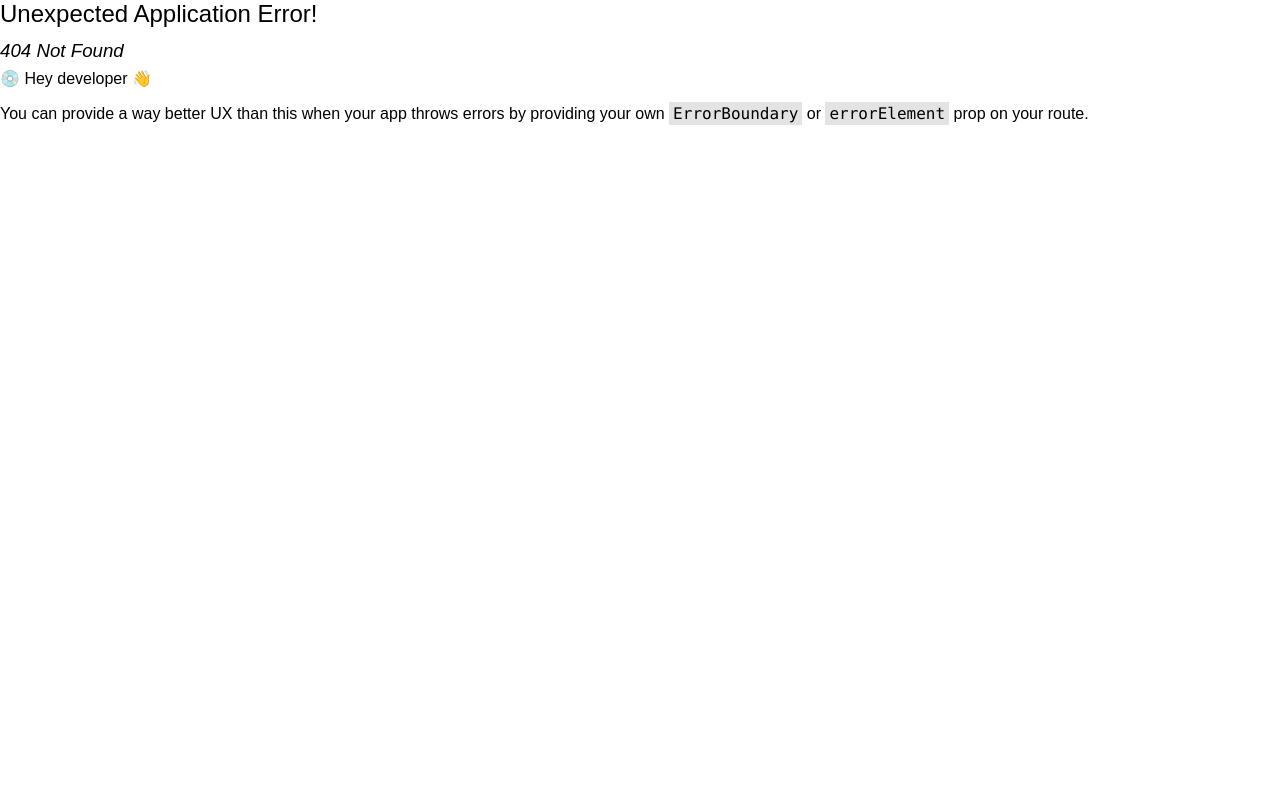
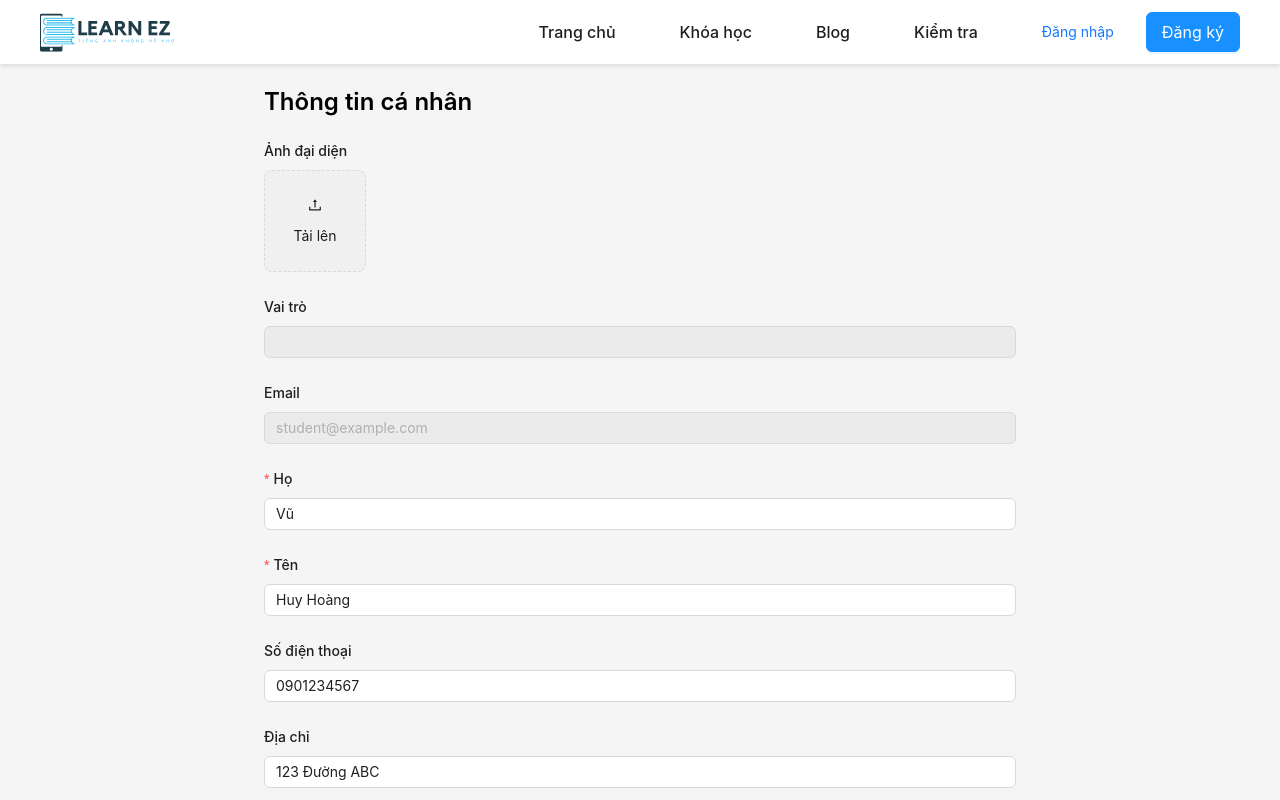
Before and after one commit to to-ten-hoang/LearnEZ-FE, a React (Vite) app: page /profile in a window 1280 px wide. Before the commit this address had no page. Shown: the top 800 px of the page. Built offline with nearby package versions, Linux system fonts and the light colour scheme.

Commit message:
Dựng giao diện tính năng: (chưa tích hợp API) + Noti + Profile

```diff
--- /dev/null
+++ b/src/components/common/NotificationIcon/NotificationIcon.css
@@ -0,0 +1,9 @@
+.notification-icon {
+  font-size: 20px;
+  /* color: #1890ff; */
+  cursor: pointer;
+}
+
+.notification-icon:hover {
+  color: #40a9ff;
+}
--- /dev/null
+++ b/src/components/common/NotificationIcon/NotificationIcon.tsx
@@ -0,0 +1,18 @@
+import {Badge} from 'antd'
+import {BellOutlined} from '@ant-design/icons'
+import './NotificationIcon.css'
+
+const NotificationIcon
+ = () => {
+  return (
+    <div>
+        <Badge count={5}>
+            <BellOutlined className="notification-icon" />
+        </Badge>
+    </div>
+  )
+}
+
+
+
+export default NotificationIcon
--- /dev/null
+++ b/src/components/common/ProfileForm/ProfileForm.css
@@ -0,0 +1,13 @@
+.ant-upload-picture-card {
+  width: 100px;
+  height: 100px;
+}
+
+.ant-form-item-label > label {
+  font-weight: 500;
+}
+
+.ant-btn-primary {
+  height: 40px;
+  font-size: 16px;
+}
--- /dev/null
+++ b/src/components/common/ProfileForm/ProfileForm.tsx
@@ -0,0 +1,93 @@
+import { useState } from 'react';
+import { Form, Input, Button, Upload, Select, DatePicker } from 'antd';
+import { UploadOutlined } from '@ant-design/icons';
+import './ProfileForm.css';
+
+const { Option } = Select;
+
+const EGender = {
+  MALE: 'Nam',
+  FEMALE: 'Nữ',
+  OTHER: 'Khác',
+} as const;
+
+const ProfileForm = () => {
+  const [form] = Form.useForm();
+  const [avatarUrl, setAvatarUrl] = useState<string | null>(null);
+
+  const handleFinish = (values: any) => {
+    console.log('Form values:', values);
+    // Logic lưu dữ liệu (sẽ tích hợp API sau)
+  };
+
+  const handleUpload = (file: any) => {
+    const url = URL.createObjectURL(file.file.originFileObj);
+    setAvatarUrl(url);
+    return false; // Ngăn upload thực tế
+  };
+
+  return (
+    <Form form={form} layout="vertical" onFinish={handleFinish} initialValues={{
+      email: 'student@example.com',
+      firstName: 'Vũ',
+      lastName: 'Huy Hoàng',
+      phone: '0901234567',
+      address: '123 Đường ABC',
+      dob: null,
+      gender: EGender.MALE,
+    }}>
+      <Form.Item label="Ảnh đại diện">
+        <Upload
+          name="avatar"
+          listType="picture-card"
+          showUploadList={false}
+          customRequest={handleUpload}
+        >
+          {avatarUrl ? (
+            <img src={avatarUrl} alt="Avatar" style={{ width: '100%' }} />
+          ) : (
+            <div>
+              <UploadOutlined />
+              <div style={{ marginTop: 8 }}>Tải lên</div>
+            </div>
+          )}
+        </Upload>
+      </Form.Item>
+      <Form.Item label="Vai trò" name="role">
+        <Input value="Học sinh: Vũ Huy Hoàng" disabled />
+      </Form.Item>
+      <Form.Item label="Email" name="email">
+        <Input disabled />
+      </Form.Item>
+      <Form.Item label="Họ" name="firstName" rules={[{ required: true, message: 'Vui lòng nhập họ!' }]}>
+        <Input />
+      </Form.Item>
+      <Form.Item label="Tên" name="lastName" rules={[{ required: true, message: 'Vui lòng nhập tên!' }]}>
+        <Input />
+      </Form.Item>
+      <Form.Item label="Số điện thoại" name="phone">
+        <Input />
+      </Form.Item>
+      <Form.Item label="Địa chỉ" name="address">
+        <Input />
+      </Form.Item>
+      <Form.Item label="Ngày sinh" name="dob">
+        <DatePicker style={{ width: '100%' }} />
+      </Form.Item>
+      <Form.Item label="Giới tính" name="gender">
+        <Select>
+          <Option value={EGender.MALE}>{EGender.MALE}</Option>
+          <Option value={EGender.FEMALE}>{EGender.FEMALE}</Option>
+          <Option value={EGender.OTHER}>{EGender.OTHER}</Option>
+        </Select>
+      </Form.Item>
+      <Form.Item>
+        <Button type="primary" htmlType="submit" block>
+          Lưu thay đổi
+        </Button>
+      </Form.Item>
+    </Form>
+  );
+};
+
+export default ProfileForm;
--- /dev/null
+++ b/src/components/common/UserProfileDropdown/UserProfileDropDown.tsx
@@ -0,0 +1,47 @@
+import { useState } from 'react';
+import { UserOutlined, LogoutOutlined, BookOutlined } from '@ant-design/icons';
+import { Dropdown, type MenuProps} from 'antd';
+import { Link, useNavigate } from 'react-router-dom';
+import useAuthStore from '../../../store/authStore';
+import './UserProfileDropdown.css';
+
+const UserProfileDropdown = () => {
+  const { user, logout } = useAuthStore();
+  const navigate = useNavigate();
+  const [isOpen, setIsOpen] = useState(false);
+
+  const items: MenuProps['items'] = [
+    {
+      key: 'profile',
+      icon: <UserOutlined />,
+      label: <Link to="/profile">Thông tin cá nhân</Link>,
+    },
+    {
+      key: 'courses',
+      icon: <BookOutlined />,
+      label: <Link to={`/${user?.role}/dashboard`}>Khóa học của tôi</Link>,
+    },
+    {
+      key: 'logout',
+      icon: <LogoutOutlined />,
+      label: 'Đăng xuất',
+      onClick: () => {
+        logout();
+        navigate('/');
+      },
+    },
+  ];
+
+  return (
+    <Dropdown
+      menu={{ items }}
+      trigger={['hover']}
+      open={isOpen}
+      onOpenChange={(open) => setIsOpen(open)}
+    >
+      <UserOutlined className="user-icon" />
+    </Dropdown>
+  );
+};
+
+export default UserProfileDropdown;
--- /dev/null
+++ b/src/components/common/UserProfileDropdown/UserProfileDropdown.css
@@ -0,0 +1,18 @@
+.user-icon {
+  font-size: 20px;
+  /* color: #1890ff; */
+  cursor: pointer;
+}
+
+.user-icon:hover {
+  color: #40a9ff;
+}
+
+.ant-dropdown-menu-item {
+  font-size: 16px;
+  padding: 8px 16px;
+}
+
+.ant-dropdown-menu-item:hover {
+  background-color: #f0f0f0;
+}
--- a/src/layouts/MainLayout/MainLayout.css
+++ b/src/layouts/MainLayout/MainLayout.css
@@ -24,9 +24,9 @@
   align-items: center;
 }
 
-.logo-link{
-    display: flex;
-    align-items: center;
+.logo-link {
+  display: flex;
+  align-items: center;
 }
 
 .logo-img {
@@ -42,18 +42,19 @@
 
 .main-menu {
   border-bottom: none !important;
-  line-height: 64px; /* Chiều cao của header Ant Design mặc định */
+  line-height: 64px;
 }
 
 .main-menu .ant-menu-item {
   font-size: 16px;
   font-weight: 500;
-  margin: 0 16px; /* Khoảng cách giữa các mục */
+  margin: 0 16px;
 }
 
 .auth-buttons {
   display: flex;
-  gap: 8px;
+  gap: 16px;
+  align-items: center;
 }
 
 @media (max-width: 768px) {
--- a/src/layouts/MainLayout/MainLayout.tsx
+++ b/src/layouts/MainLayout/MainLayout.tsx
@@ -1,20 +1,20 @@
 import { useState } from 'react';
-import { Link, Outlet, useNavigate } from 'react-router-dom';
+import { Link, Outlet } from 'react-router-dom';
 import { Menu, Button, Layout } from 'antd';
 import useAuthStore from '../../store/authStore';
-import { logout as logoutService } from '../../services/authService';
 import logo from '../../assets/logo.svg';
 import LoginModal from '../../components/common/LoginModal/LoginModal';
 import RegisterModal from '../../components/common/RegisterModal/RegisterModal';
+import NotificationIcon from '../../components/common/NotificationIcon/NotificationIcon';
+import UserProfileDropdown from '../../components/common/UserProfileDropdown/UserProfileDropDown';
 import './MainLayout.css';
 
 const { Header } = Layout;
 
 const MainLayout = () => {
-  const { isAuthenticated, user } = useAuthStore();
+  const { isAuthenticated } = useAuthStore();
   const [isLoginVisible, setIsLoginVisible] = useState(false);
   const [isRegisterVisible, setIsRegisterVisible] = useState(false);
-  const navigate = useNavigate();
 
   const showLogin = () => {
     setIsLoginVisible(true);
@@ -32,21 +32,10 @@ const MainLayout = () => {
     setIsRegisterVisible(false);
   };
 
-  const handleLogout = async () => {
-    // Modal.confirm({
-    //   title: 'Bạn có chắc chắn muốn đăng xuất?',
-    //   onOk: async () => {
-    //     try {
-    //       await logoutService();
-    //       navigate('/');
-    //     } catch (error) {
-    //       console.error('Logout failed:', error);
-    //     }
-    //   },
-    // });
-    await logoutService();
-    navigate('/');
-  };
+  // const handleLogout = async () => {
+  //   await logoutService();
+  //   navigate('/');
+  // };
 
   const menuItems = [
     { key: 'home', label: <Link to="/">Trang chủ</Link> },
@@ -74,12 +63,8 @@ const MainLayout = () => {
             <div className="auth-buttons">
               {isAuthenticated ? (
                 <>
-                  <Button type="link">
-                    <Link to={`/${user?.role}/dashboard`}>Lớp học của tôi</Link>
-                  </Button>
-                  <Button type="primary" onClick={handleLogout}>
-                    Đăng xuất
-                  </Button>
+                  <NotificationIcon />
+                  <UserProfileDropdown />
                 </>
               ) : (
                 <>
--- /dev/null
+++ b/src/pages/Profile/Profile.css
@@ -0,0 +1,11 @@
+.profile-page {
+  padding: 24px;
+  max-width: 800px;
+  margin: 0 auto;
+}
+
+.profile-page h1 {
+  font-size: 24px;
+  font-weight: 600;
+  margin-bottom: 24px;
+}
--- /dev/null
+++ b/src/pages/Profile/Profile.tsx
@@ -0,0 +1,13 @@
+import ProfileForm from '../../components/common/ProfileForm/ProfileForm';
+import './Profile.css';
+
+const Profile = () => {
+  return (
+    <div className="profile-page">
+      <h1>Thông tin cá nhân</h1>
+      <ProfileForm />
+    </div>
+  );
+};
+
+export default Profile;
--- a/src/routes/index.ts
+++ b/src/routes/index.ts
@@ -7,6 +7,7 @@ import MainLayout from '../layouts/MainLayout/MainLayout';
 import Courses from '../pages/common/Courses/Course';
 import Blog from '../pages/common/Blog/Blog';
 import Test from '../pages/common/Test/Test';
+import Profile from '../pages/Profile/Profile';
 
 const router = createBrowserRouter([
   {
@@ -19,6 +20,7 @@ const router = createBrowserRouter([
       { path: '/test', element: React.createElement(Test) },
       { path: '/student/dashboard', element: React.createElement(StudentDashboard) },
       { path: '/teacher/dashboard', element: React.createElement(TeacherDashboard) },
+      { path: '/profile', element: React.createElement(Profile) },
     ],
   },
 ]);
--- a/src/services/authService.ts
+++ b/src/services/authService.ts
@@ -40,7 +40,7 @@ export const login = async (data: LoginRequest) => {
   try {
     const response = await loginApi(data);
     if (response.code === 200 && response.data) {
-      const { token, authenticated, role } = response.data;
+      const { token, role } = response.data;
       const userRole = roleMapping[role] || 'student';
       useAuthStore.getState().login({
         id: '', // ID không được trả về từ API, có thể cần thêm vào API
```
Also changed, not shown: src/assets/avt.jpg (added).
